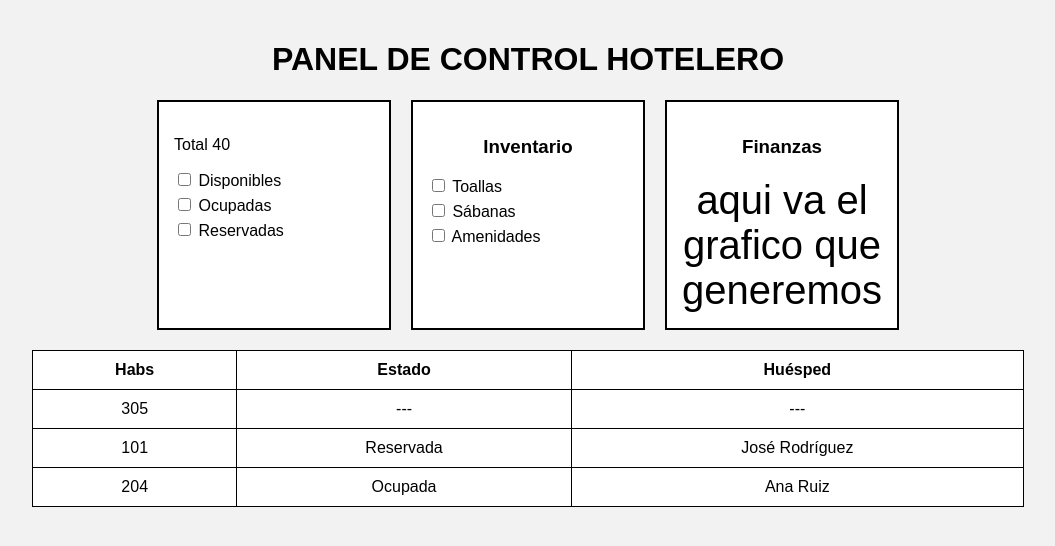
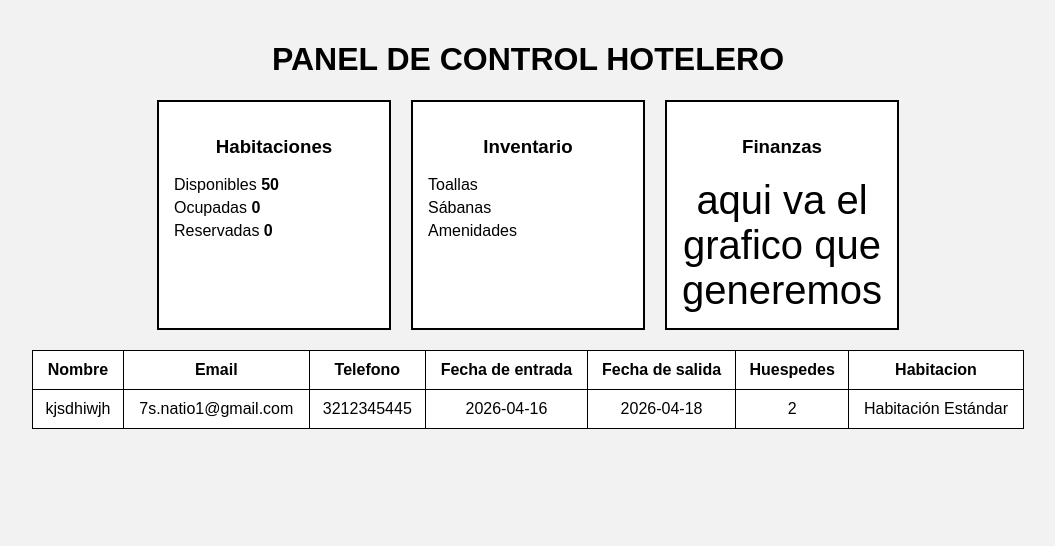
Before and after one commit to Oscar-R7/gestor_reservas, a Flask app: page /admin in a window 1280 px wide. Shown: the top 546 px of the page, without its empty margins (112-1167 px from the left). Run offline with Flask 3, Linux system fonts and the light colour scheme; some libraries are stand-ins or nearby versions.

Commit message:
aguregue la tabla a la parte del login

```diff
--- a/Gestor_reservas/app.py
+++ b/Gestor_reservas/app.py
@@ -1,11 +1,31 @@
 import os
 import csv
 from flask import Flask, render_template, request, redirect, url_for
-from flask_mysqldb import MySQL
+#creo que esta funcion no hace nada ---> from flask_mysqldb import MySQL
 
 app = Flask(__name__)
 
 ruta_csv = 'registro.csv'
+hab = 50
+ocup = 0
+reser = 0
+#funcion para calcular las habitaciones --------------------------------------------
+def calcular_estado():
+    total = 50
+    ocupadas = 0
+
+    if os.path.exists(ruta_csv):
+        with open(ruta_csv, mode='r', encoding='utf-8') as archivo:
+            reader = csv.reader(archivo)
+            next(reader, None)
+
+            for _ in reader:
+                ocupadas += 1
+
+    disponibles = total - ocupadas
+
+    return total, ocupadas, disponibles
+#------------------------------------------------------------------------------------
 
 @app.route('/')
 def index():
@@ -37,6 +57,7 @@ def detalle_presidencial():
 
 @app.route('/confirmar-reserva', methods=['POST'])
 def confirmar_reserva():
+    global hab # definiendo hab como variable global
     if request.method == 'POST':
 
         # Captura de datos del formulario
@@ -72,9 +93,10 @@ def confirmar_reserva():
                 'huespedes': huespedes,
                 'habitacion': habitacion
             })
+        hab -= 1#esto es para resta las habitaciones reservadas
+        # 4. Redirigimos a la página de reservas
+        return redirect(url_for('reservas')) #agregarle el 'admin' se tira el codigo
 
-        # 4. Redirigimos a la página de reservas
-        return redirect(url_for('reservas'))
 
 @app.route('/reservas')
 def reservas():
@@ -92,14 +114,34 @@ def reservas():
 
     return render_template('reservas.html', lista_reservas=lista_reservas)
 
+#AQUI ESTO INTENTANDO QUE SE GENERE LA TABLA EN LA PARTE DEL ADMIN---------------------------------------------------------
+def obtener_reservas():
+    lista_reservas = []
+
+    if os.path.exists(ruta_csv):
+        with open(ruta_csv, mode='r', encoding='utf-8') as archivo:
+            reader = csv.reader(archivo)
+            next(reader, None)
+
+            for i, fila in enumerate(reader):
+                #fila.insert(0, i)
+                lista_reservas.append(fila)
+
+    return lista_reservas
+
+@app.route('/admin')
+def admin():
+    hab = 50
+    ocup = 0
+    reser = 0
+    return render_template('admin.html', lista_reservas=obtener_reservas(),hab=hab,ocup=ocup,reser=reser)
+#-----------------------------------------------------------------------------------------------------------------------------
+
 @app.route('/eliminar_reserva/<int:id>')
-
 def eliminar_reserva(id):
     return redirect(url_for('reservas'))
 
-@app.route('/admin')
-def admin():
-    return render_template('admin.html')
+
 
 if __name__ == '__main__':
     app.run(debug=True)
--- a/Gestor_reservas/registro.csv
+++ b/Gestor_reservas/registro.csv
@@ -1,2 +1,2 @@
-nombre,email,telefono,entrada,salida,huespedes,habitacion
-kjsdhiwjh,dhc@gmial.com,322111111,2026-04-15,2026-04-25,5,Habitación Estándar
+kjsdhiwjh,cvsjc@gmail.com,3212345445,2026-05-02,2026-05-01,2,Habitación Suite Junior
+kjsdhiwjh,7s.natio1@gmail.com,3212345445,2026-04-16,2026-04-18,2,Habitación Estándar
--- a/Gestor_reservas/templates/admin.html
+++ b/Gestor_reservas/templates/admin.html
@@ -18,19 +18,18 @@
 
             <!-- Habitaciones -->
             <div class="card">
-                <h3></h3>
-                <p>Total 40</p>
-                <label><input type="checkbox"> Disponibles</label>
-                <label><input type="checkbox"> Ocupadas</label>
-                <label><input type="checkbox"> Reservadas</label>
+                <h3>Habitaciones</h3>
+                <label> Disponibles <strong>{{ hab }}</strong></label>
+                <label> Ocupadas  <strong>{{ ocup }}</strong></label>
+                <label> Reservadas  <strong>{{ reser }}</strong></label>
             </div>
 
             <!-- Inventario -->
             <div class="card">
                 <h3>Inventario</h3>
-                <label><input type="checkbox"> Toallas</label>
-                <label><input type="checkbox"> Sábanas</label>
-                <label><input type="checkbox"> Amenidades</label>
+                <label> Toallas</label>
+                <label> Sábanas</label>
+                <label> Amenidades</label>
             </div>
 
             <!-- Finanzas -->
@@ -41,33 +40,30 @@
 
         </div>
 
-        <!-- Tabla -->
-        <table>
+        <table border="1">
             <thead>
                 <tr>
-                    <th>Habs</th>
-                    <th>Estado</th>
-                    <th>Huésped</th>
+                    <th>Nombre</th>
+                    <th>Email</th>
+                    <th>Telefono</th>
+                    <th>Fecha de entrada</th>
+                    <th>Fecha de salida</th>
+                    <th>Huespedes</th>
+                    <th>Habitacion</th>
                 </tr>
             </thead>
             <tbody>
-                <tr>
-                    <td>305</td>
-                    <td>---</td>
-                    <td>---</td>
-                </tr>
-                <tr>
-                    <td>101</td>
-                    <td>Reservada</td>
-                    <td>José Rodríguez</td>
-                </tr>
-                <tr>
-                    <td>204</td>
-                    <td>Ocupada</td>
-                    <td>Ana Ruiz</td>
-                </tr>
+                {% for reserva in lista_reservas %}
+                    <tr>
+                        {% for dato in reserva %}
+                        <td>{{ dato }}</td>
+                        {% endfor %}
+                    </tr>
+                {% endfor %}
             </tbody>
         </table>
+
+
 
     </main>
 
```
Also changed, not shown: 1 other file.
